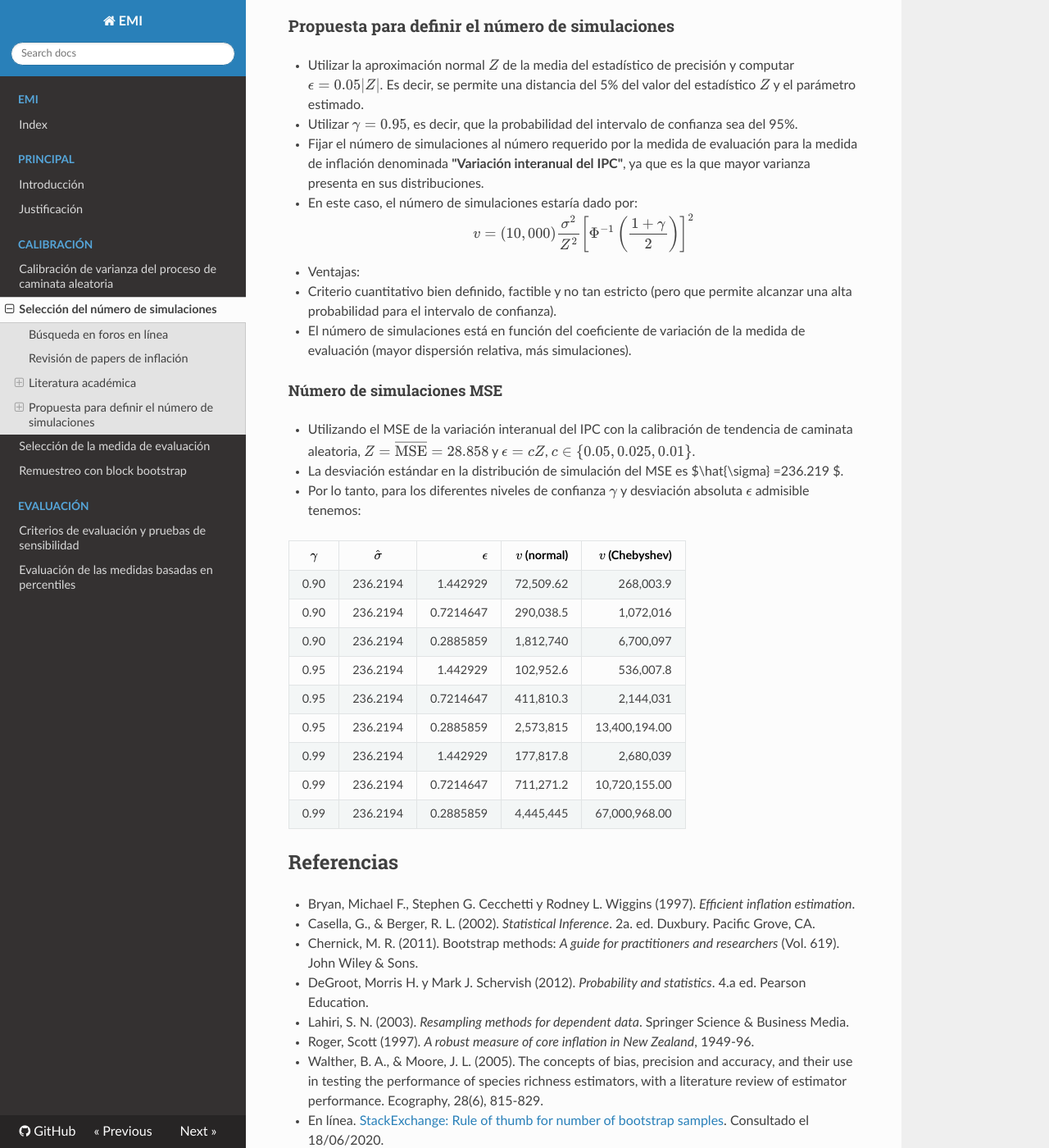
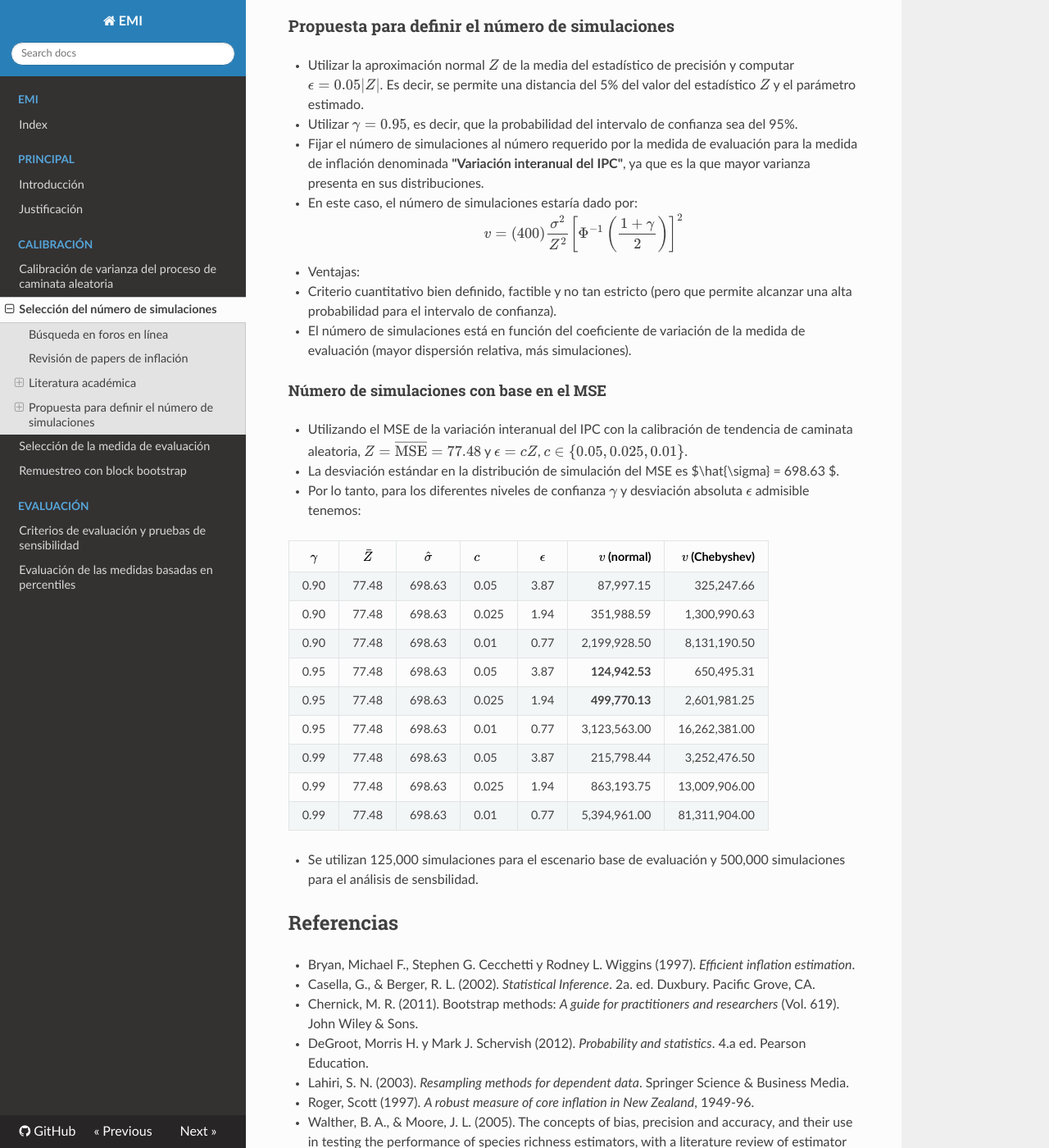
Before and after one commit to DIE-BG/EMI-docs, an MkDocs documentation site: the page built from docs/calibracion/Selección simulaciones.md, in a window 1280 px wide and 1400 px high, scrolled down 2161 px. Shown: the whole window at 82% size. Built offline with MkDocs 1.6.1, drawn with Linux system fonts in a browser that asks for light colours; nearby versions of some CDN libraries; formulas are drawn with MathJax 3; a style sheet for code colours, icons or effects is not loaded.

Commit message:
Actualización del número de simulaciones y criterios base de evaluación

```diff
--- a/docs/calibracion/Selección simulaciones.md
+++ b/docs/calibracion/Selección simulaciones.md
@@ -61,106 +61,37 @@ $$ v = \frac{\sigma^2}{\epsilon^2 (1-\gamma)} $$
 - La desigualdad de Chebyshev garantiza que $Pr(|Z-\theta| \leq \epsilon) \geq \gamma$
 - Este es un criterio más riguroso, pero eleva significativamente el número de simulaciones a realizar.
 
-
-<!-- ## Número de simulaciones con diferentes estadísticos
-
-### Número de simulaciones RMSE
-- Utilizando el RMSE, $Z=\overline{\text{RMSE}} = 1.62$ de la variación interanual del IPC.
-
-| $\gamma$ | $\hat{\sigma}$ | $\epsilon$ | $v$ (normal) | $v$ (Chebyshev) |
-|:--------:|:--------------:|-----------:|-------------:|----------------:|
-|   0.9    |     1.582      |       0.05 |     2,708.49 |       10,010.90 |
-|   0.9    |     1.582      |       0.01 |    67,712.29 |      250,272.40 |
-|   0.95   |     1.582      |       0.05 |     3,845.64 |       20,021.79 |
-|   0.95   |     1.582      |       0.01 |    96,141.11 |      500,544.80 |
-|   0.99   |     1.582      |       0.05 |     6,642.13 |      100,108.96 |
-|   0.99   |     1.582      |       0.01 |   166,053.15 |    2,502,724.00 |
-
-
-
-### Número de simulaciones MAE
-- Utilizando el MAE, $Z=\overline{\text{MAE}} = 1.17$ de la variación interanual del IPC.
-
-| $\gamma$ | $\hat{\sigma}$ | $\epsilon$ | $v$ (normal) | $v$ (Chebyshev) |
-|:--------:|:--------------:|-----------:|-------------:|----------------:|
-|   0.9    |     0.973      |       0.05 |     1,024.57 |        3,786.92 |
-|   0.9    |     0.973      |       0.01 |    25,614.16 |       94,672.90 |
-|   0.95   |     0.973      |       0.05 |     1,454.73 |        7,573.83 |
-|   0.95   |     0.973      |       0.01 |    36,368.20 |      189,345.80 |
-|   0.99   |     0.973      |       0.05 |     2,512.58 |       37,869.16 |
-|   0.99   |     0.973      |       0.01 |    62,814.49 |      946,729.00 |
-
-
-
-### Número de simulaciones MSE
-- Utilizando el MSE, $Z=\overline{\text{MSE}} = 5.14$ de la variación interanual del IPC.
-
-| $\gamma$ | $\hat{\sigma}$ | $\epsilon$ |  $v$ (normal) | $v$ (Chebyshev) |
-|:--------:|:--------------:|-----------:|--------------:|----------------:|
-|   0.9    |     27.92      |       0.05 |    843,617.02 |    3,118,105.60 |
-|   0.9    |     27.92      |       0.01 | 21,090,425.49 |   77,952,640.00 |
-|   0.95   |     27.92      |       0.05 |  1,197,807.43 |    6,236,211.20 |
-|   0.95   |     27.92      |       0.01 | 29,945,185.65 |  155,905,280.00 |
-|   0.99   |     27.92      |       0.05 |  2,068,830.82 |   31,181,056.00 |
-|   0.99   |     27.92      |       0.01 | 51,720,770.62 |  779,526,400.00 | -->
-
-
-
-
 ## Propuesta para definir el número de simulaciones
 - Utilizar la aproximación normal $Z$ de la media del estadístico de precisión y computar $\epsilon = 0.05|Z|$. Es decir, se permite una distancia del 5% del valor del estadístico $Z$ y el parámetro estimado.
 - Utilizar $\gamma = 0.95$, es decir, que la probabilidad del intervalo de confianza sea del 95%.
 - Fijar el número de simulaciones al número requerido por la medida de evaluación para la medida de inflación denominada **"Variación interanual del IPC"**, ya que es la que mayor varianza presenta en sus distribuciones.
 - En este caso, el número de simulaciones estaría dado por:
-$$ v = (10,000)\frac{\sigma^2}{Z^2}\left[ \Phi^{-1}\left( \frac{1+\gamma}{2} \right) \right]^2 $$
+$$ v = (400) \frac{\sigma^2}{Z^2} \left[ \Phi^{-1}\left( \frac{1+\gamma}{2} \right) \right]^2 $$
 - Ventajas:
   - Criterio cuantitativo bien definido, factible y no tan estricto (pero que permite alcanzar una alta probabilidad para el intervalo de confianza).
   - El número de simulaciones está en función del coeficiente de variación de la medida de evaluación (mayor dispersión relativa, más simulaciones).
 
 
-
-<!--  Estos números corresponden a los obtenidos con los estadísticos de la variación interanual del IPC utilizando la caminata aleatoria con factor multiplicativo
-
-### Número de simulaciones MAE
-- Utilizando el MAE, $Z=1.77$ y $\epsilon=cZ$, $c \in \lbrace0.05, 0.025, 0.01\rbrace$
-
-| $\gamma$ | $\hat{\sigma}$ | $\epsilon$ |  $v$ (normal) | $v$ (Chebyshev) |
-|:|:|--:|--:|-:|
-|     0.95 |          0.973 |       0.01 | **26,567.47** |      138,319.67 |
-|     0.95 |          0.973 |       0.03 |  **4,250.79** |       22,131.15 |
-|     0.95 |          0.973 |       0.06 |  **1,062.70** |        5,532.79 |
-
-
-
-
-### Número de simulaciones RMSE
-- Utilizando el RMSE, $Z=1.62$ y $\epsilon=cZ$, $c \in \lbrace0.05, 0.025, 0.01\rbrace$
-
-| $\gamma$ | $\hat{\sigma}$ | $\epsilon$ |  $v$ (normal) | $v$ (Chebyshev) |
-|:|:|--:|--:|-:|
-|     0.95 |          1.582 |       0.08 |  **1,465.34** |        7,629.09 |
-|     0.95 |          1.582 |       0.04 |  **5,861.37** |       30,516.37 |
-|     0.95 |          1.582 |       0.02 | **36,633.56** |      190,727.33 |
-
-
-
-### Número de simulaciones MSE
-- Utilizando el MSE, $Z=5.14$ y $\epsilon=cZ$, $c \in \lbrace0.05, 0.025, 0.01\rbrace$
-
-| $\gamma$ | $\hat{\sigma}$ | $\epsilon$ |     $v$ (normal) | $v$ (Chebyshev) |
-|:|:|--:|--:|-:|
-|     0.95 |          27.92 |       0.26 |    **45,337.83** |      236,044.88 |
-|     0.95 |          27.92 |       0.13 |   **181,351.33** |      944,179.50 |
-|     0.95 |          27.92 |       0.05 | **1,133,445.84** |    5,901,121.89 |
-
--->
-
-### Número de simulaciones MSE
-- Utilizando el MSE de la variación interanual del IPC con la calibración de tendencia de caminata aleatoria, $Z=\overline{\text{MSE}} = 28.858$ y $\epsilon=cZ$, $c \in \lbrace0.05, 0.025, 0.01\rbrace$.
-- La desviación estándar en la distribución de simulación del MSE es $\hat{\sigma} =236.219 $.
+### Número de simulaciones con base en el MSE
+- Utilizando el MSE de la variación interanual del IPC con la calibración de tendencia de caminata aleatoria, $Z=\overline{\text{MSE}} = 77.48$ y $\epsilon=cZ$, $c \in \lbrace0.05, 0.025, 0.01\rbrace$.
+- La desviación estándar en la distribución de simulación del MSE es $\hat{\sigma} = 698.63 $.
 - Por lo tanto, para los diferentes niveles de confianza $\gamma$ y desviación absoluta $\epsilon$ admisible tenemos:
 
-| $\gamma$ | $\hat{\sigma}$ | $\epsilon$ | $v$ (normal) | $v$ (Chebyshev) |
+| $\gamma$ | $\bar{Z}$ | $\hat{\sigma}$ | $c$ | $\epsilon$ | $v$ (normal) | $v$ (Chebyshev) |
+|:--:|:--:|:--:|:---|:--:|---:|---:|
+|0.90|77.48|698.63|0.05|3.87|87,997.15|325,247.66|
+|0.90|77.48|698.63|0.025|1.94|351,988.59|1,300,990.63|
+|0.90|77.48|698.63|0.01|0.77|2,199,928.50|8,131,190.50|
+|0.95|77.48|698.63|0.05|3.87|**124,942.53**|650,495.31|
+|0.95|77.48|698.63|0.025|1.94|**499,770.13**|2,601,981.25|
+|0.95|77.48|698.63|0.01|0.77|3,123,563.00|16,262,381.00|
+|0.99|77.48|698.63|0.05|3.87|215,798.44|3,252,476.50|
+|0.99|77.48|698.63|0.025|1.94|863,193.75|13,009,906.00|
+|0.99|77.48|698.63|0.01|0.77|5,394,961.00|81,311,904.00|
+
+- Se utilizan 125,000 simulaciones para el escenario base de evaluación y 500,000 simulaciones para el análisis de sensbilidad.
+<!-- Resultados anteriores con tendencia aditiva RW -->
+<!-- | $\gamma$ | $\hat{\sigma}$ | $\epsilon$ | $v$ (normal) | $v$ (Chebyshev) |
 |:--------:|:--------------:|-----------:|-------------:|----------------:|
 |   0.90   |    236.2194    |   1.442929 |    72,509.62 |       268,003.9 |
 |   0.90   |    236.2194    |  0.7214647 |    290,038.5 |       1,072,016 |
@@ -170,7 +101,8 @@ $$ v = (10,000)\frac{\sigma^2}{Z^2}\left[ \Phi^{-1}\left( \frac{1+\gamma}{2} \ri
 |   0.95   |    236.2194    |  0.2885859 |    2,573,815 |   13,400,194.00 |
 |   0.99   |    236.2194    |   1.442929 |    177,817.8 |       2,680,039 |
 |   0.99   |    236.2194    |  0.7214647 |    711,271.2 |   10,720,155.00 |
-|   0.99   |    236.2194    |  0.2885859 |    4,445,445 |   67,000,968.00 |
+|   0.99   |    236.2194    |  0.2885859 |    4,445,445 |   67,000,968.00 | -->
+
 
 # Referencias
 
```
Also changed, not shown: docs/evaluacion/criterios-de-evaluacion.md (+3 -3 lines).
